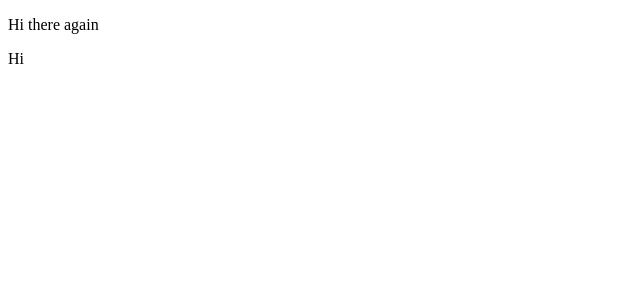
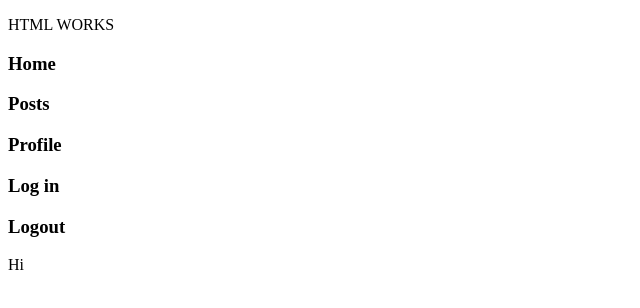
Before and after one commit to GaryArney/StrangerThings, a React app: page / in a window 1280 px wide. Shown: the whole page, without its empty margins (0-640 px from the left). Built offline with nearby package versions, Linux system fonts and the light colour scheme; no server answers.

Commit message:
Added header, login, mainlist components, linked header to index with links.

```diff
--- /dev/null
+++ b/components/Header.js
@@ -0,0 +1,28 @@
+import React from 'react';
+
+
+
+const Header = () => {
+
+
+    return (
+        <>
+            <header>
+                <h3>Home</h3>
+                <h3>Posts</h3>
+                <h3>Profile</h3>
+                <h3>Log in</h3>
+                <h3>Logout</h3>
+
+
+            </header>
+
+
+        </>
+    )
+
+
+
+}
+
+export default Header
--- a/public/index.html
+++ b/public/index.html
@@ -9,7 +9,7 @@
     <script src="../dist/main.js" defer></script>
 </head>
 <body>
-    <p>Hi there again</p>
+    <p>HTML WORKS</p>
     <div id="root"></div>
 </body>
 
--- a/src/index.js
+++ b/src/index.js
@@ -2,7 +2,7 @@ import React from 'react';
 import { createRoot } from 'react-dom/client';
 import { useState, useEffect } from 'react';
 import { HashRouter, Routes, Route } from 'react-router-dom'  //imports from libraries
-
+import Header from '../components/Header.js'
 const App = () => {                 //function to wrap around useeffect
   const [postList, setPostList ] = useState([]);      //creates the empty state array
 
@@ -12,7 +12,7 @@ const App = () => {                 //function to wrap around useeffect
         const response = await fetch('https://strangers-things.herokuapp.com/api/2211-FTB-ET-WEB-AM/posts');  //stranger things api, works so far.
         const data = await response.json();                     //set response.json to data
 
-        console.log(data);                  //logs results
+        console.log(data.data.posts[1]);                  //logs results
         setPostList(data.results);               //populates list with fetched data
     }
     getPost();               //invokes function
@@ -20,7 +20,7 @@ const App = () => {                 //function to wrap around useeffect
 
     return(
         <>
-
+    <Header />
     <p>Hi</p>
         </>
     )
@@ -38,3 +38,5 @@ root.render(        //added <hashrouter around app when importing react hashrout
 
 
 ///////beginning final project/////////
+///added header, mainlist, login component files
+//linked header to index, with links
```
Also changed, not shown: components/Login.js (added), components/MainList.js (added).
